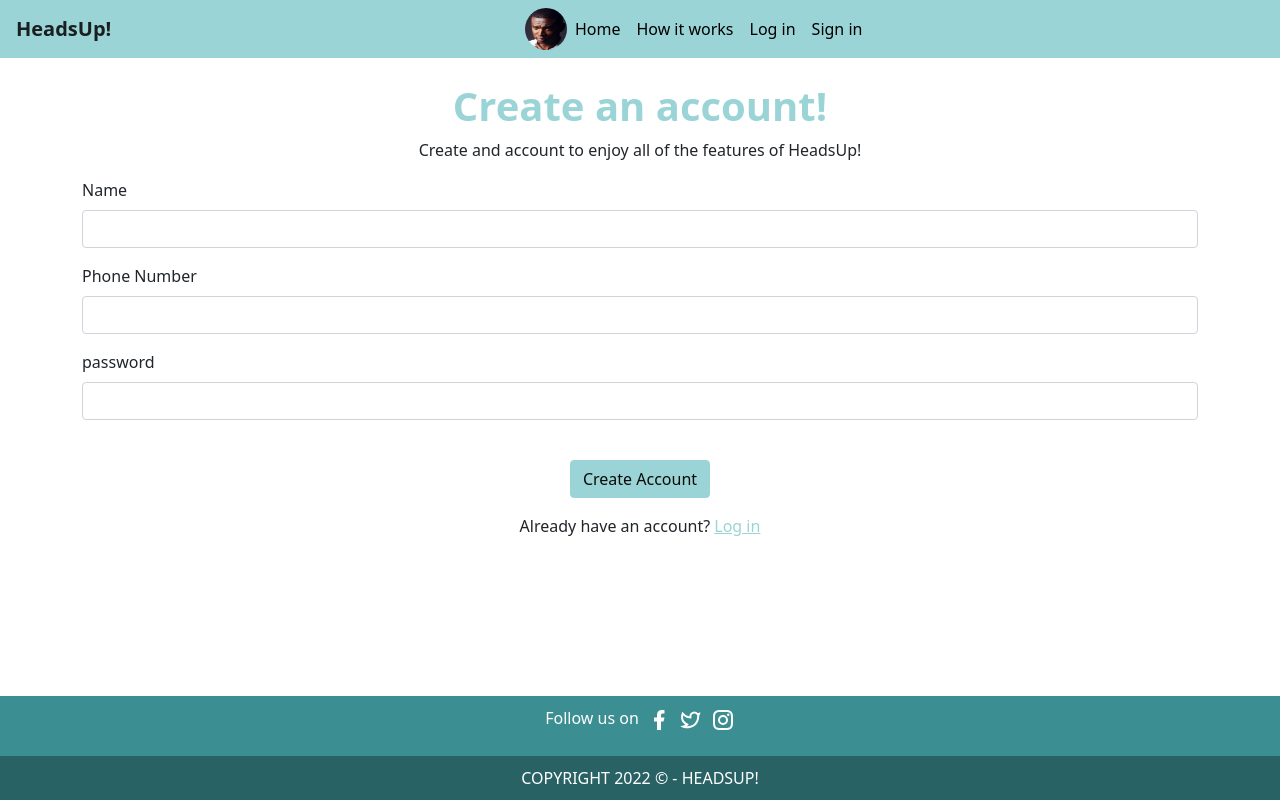
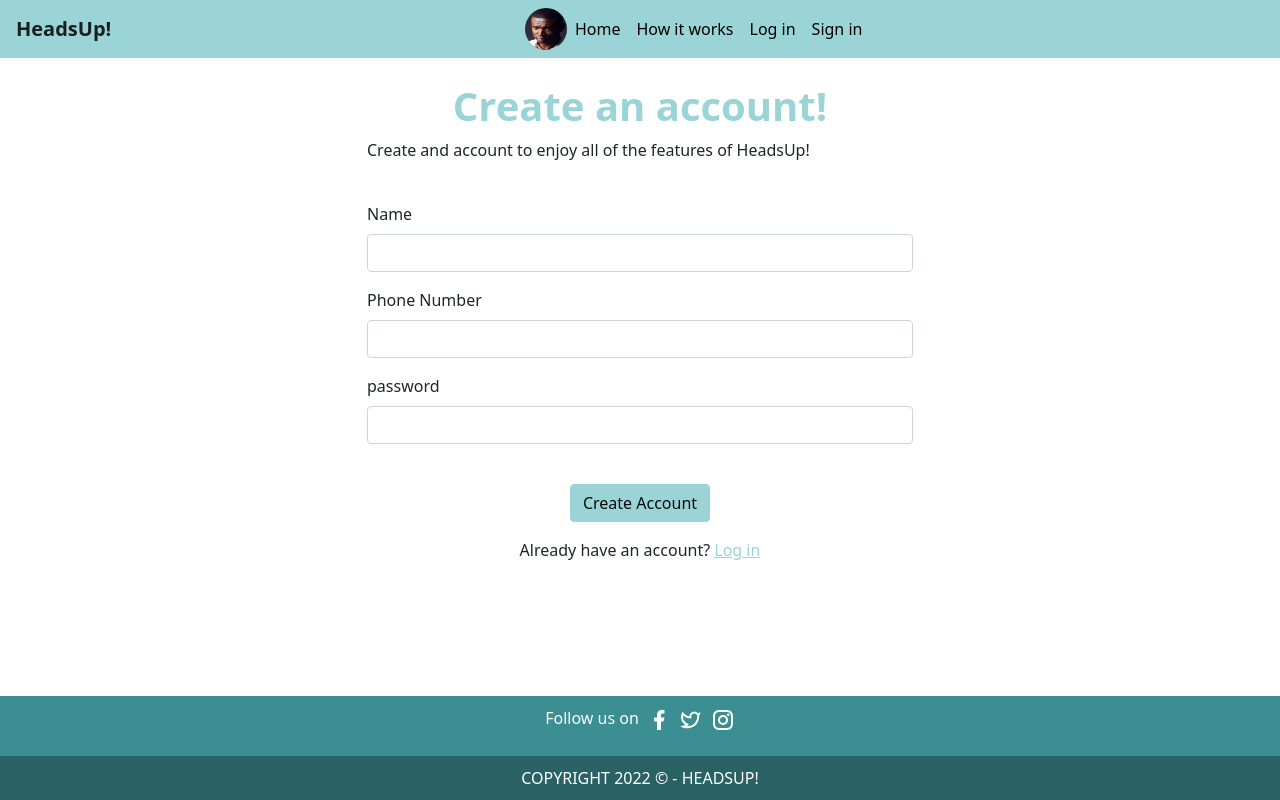
Before and after one commit to Ahyeonn/COLAB-8, a Vue app in the folder front-end/: page /sign-in in a window 1280 px wide. Built offline with nearby package versions, Linux system fonts and the light colour scheme.

Commit message:
feat: minor UI improvements for large screen devices

```diff
--- a/front-end/src/views/HomeView.vue
+++ b/front-end/src/views/HomeView.vue
@@ -30,7 +30,9 @@ export default {
 </script>
 
 <template>
-  <h3 class="mt-3 mb-4"> 👋 Hi there! Let's get started on your heads up!</h3>
+  <h3 class="my-4"> 👋 Hi there! Let's get started on your heads up!</h3>
+  <div class="row">
+    <div class="col-md-6 mx-auto">
       <div class="card">
         <div class="card-body">
           <form @submit.prevent="onSubmit">
@@ -87,6 +89,8 @@ export default {
           </form>
         </div>
       </div>
+    </div>
+  </div>
 </template>
 
 <style scoped lang="scss">
--- a/front-end/src/views/auth/LogIn.vue
+++ b/front-end/src/views/auth/LogIn.vue
@@ -22,8 +22,12 @@ export default {
 </script>
 
 <template>
-  <h1 class="mt-4 text-primary text-center fw-bold">Log in</h1>
-  <p class="text-center">Welcome Back!</p>
+  <div class="text-center">
+    <h1 class="mt-4 text-primary fw-bold">Log in</h1>
+    <p>Welcome Back!</p>
+  </div>
+  <div class="row">
+    <div class="col-md-6 mx-auto">
       <form @submit.prevent="">
         <!-- Phone Number -->
         <div class="mb-3">
@@ -58,6 +62,8 @@ export default {
           </p>
         </div>
       </form>
+    </div>
+  </div>
 
 </template>
 
--- a/front-end/src/views/auth/SignIn.vue
+++ b/front-end/src/views/auth/SignIn.vue
@@ -22,12 +22,14 @@ export default {
 </script>
 
 <template>
+  <div class="row">
+    <div class="col-9 mb-4 col-md-6 mx-auto text-center">
       <h1 class="mt-4 text-primary text-center fw-bold">Create an account!</h1>
-  <div class="row">
-    <div class="col-8 mx-auto">
-      <p class="text-center ">Create and account to enjoy all of the features of HeadsUp!</p>
+      <p class="text-md-start">Create and account to enjoy all of the features of HeadsUp!</p>
     </div>
   </div>
+  <div class="row">
+    <div class="col-md-6 mx-auto">
       <form @submit.prevent="">
         <!-- Name -->
         <div class="mb-3">
@@ -73,6 +75,9 @@ export default {
         </div>
 
       </form>
+    </div>
+  </div>
+
 </template>
 
 <style scoped>
```
Lines whose indentation alone changed are shown as unchanged.
